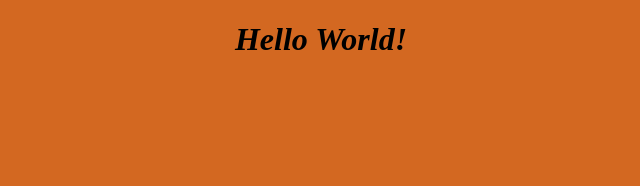
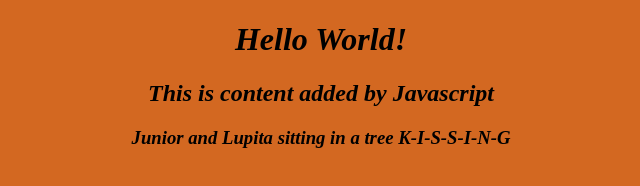
Before and after one commit to kkelley622/website-repository, a plain HTML site: page index.html in a window 1280 px wide. Shown: the whole page, without its empty margins (319-959 px from the left). Drawn offline with Linux system fonts and the light colour scheme.

Commit message:
add script.js, connect to index.html

```diff
--- a/index.html
+++ b/index.html
@@ -6,5 +6,6 @@
     </head>
     <body>
         <h1>Hello World!</h1>
+        <script src="script.js"></script>
     </body>
 </html>
--- /dev/null
+++ b/script.js
@@ -0,0 +1,9 @@
+const h2 = document.createElement("h2");
+h2.textContent = "This is content added by Javascript";
+
+document.querySelector("body").appendChild(h2);
+
+const h3 = document.createElement("h3");
+h3.textContent = "Junior and Lupita sitting in a tree K-I-S-S-I-N-G";
+
+document.querySelector("body").appendChild(h3);
```
